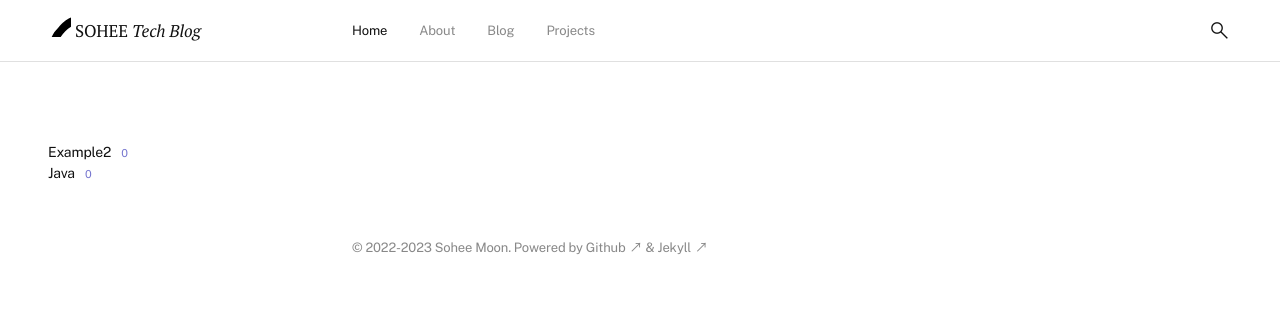
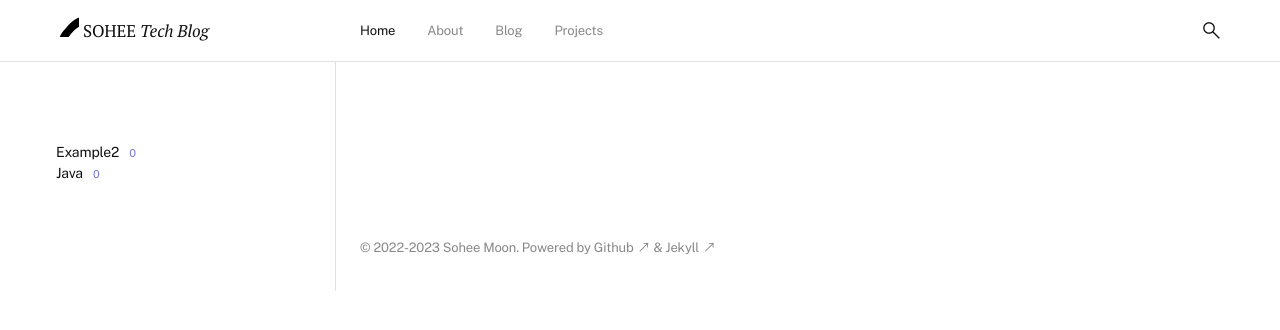
Before and after one commit to soheetech/soheetech.github.io, a Jekyll site: the page built from index.md, in a window 1280 px wide. Shown: the top 330 px of the page. Built offline with Jekyll 4.4.1, drawn with Linux system fonts in a browser that asks for light colours.

Commit message:
Update main.scss

```diff
--- a/assets/css/main.scss
+++ b/assets/css/main.scss
@@ -60,8 +60,8 @@
 }
 
 .col {
-  padding-left: var(--size-40);
-  padding-right: var(--size-40);
+  padding-left: var(--size-50);
+  padding-right: var(--size-50);
 }
 
 .col-1-12 { width: calc((100% / 12) * 1); }
@@ -283,3 +283,5 @@ footer {
 
 /* section */
 section > article { padding-top: var(--size-80); }
+
+#sidebar { border-right: 1px solid var(--color-gray); }
```
